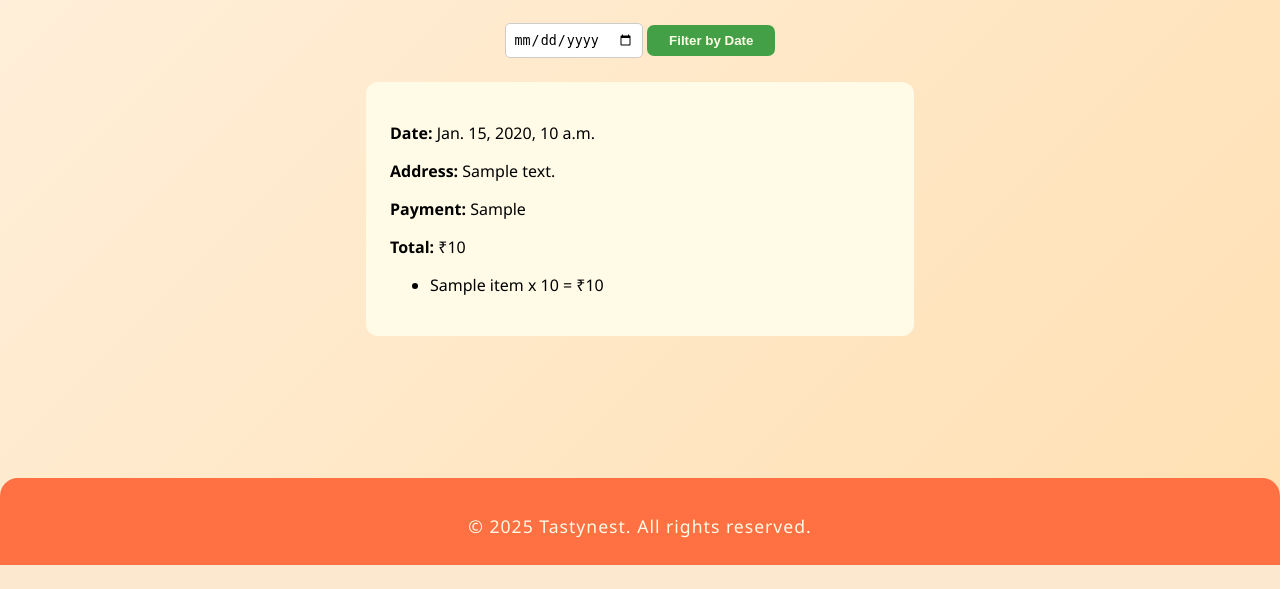
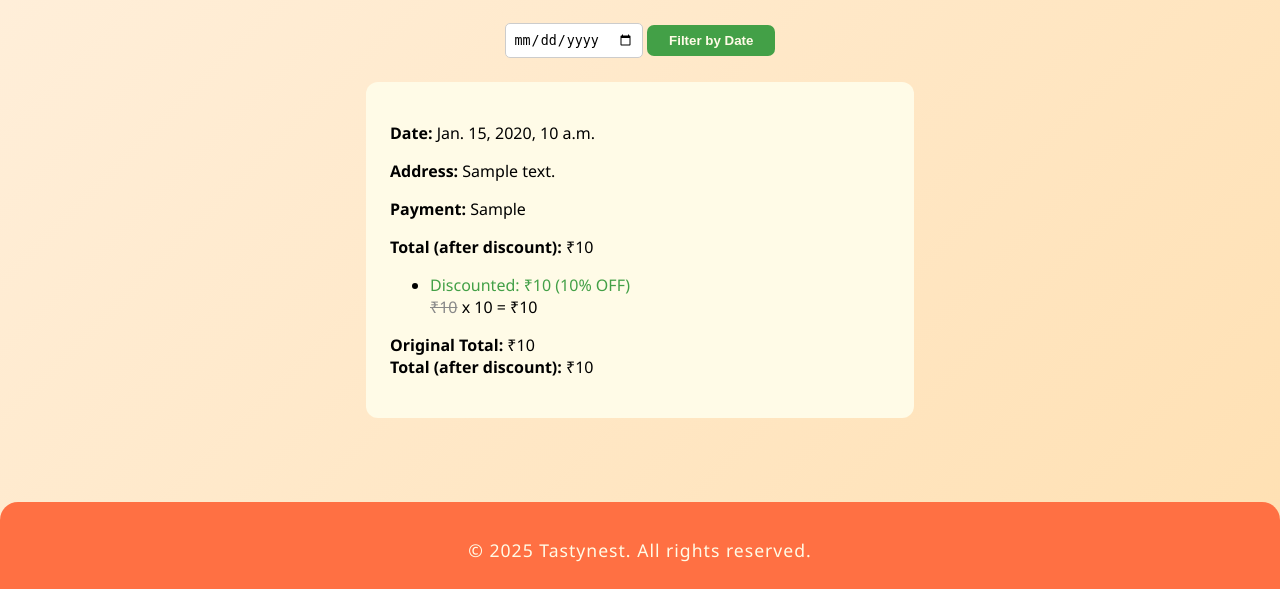
Before and after one commit to Manojmani123/Tastynest, a Django app: template main/templates/myorders.html in a window 1280 px wide. Shown: the part 1229-1818 px from the top of the page. Before the commit the page ends 1794 px from the top, so only its background shows below. Run offline with Django 4.2, Linux system fonts and the light colour scheme; the template is opened without the code that fills it: most values are stand-ins (such as "Sample title", 1, 10 or a date in 2020).

Commit message:
initial commit

```diff
--- a/main/models.py
+++ b/main/models.py
@@ -47,3 +47,4 @@ class Item(models.Model):
     name = models.CharField(max_length=100)
     price = models.IntegerField()
     category = models.CharField(max_length=100, blank=True, null=True)
+    discount = models.IntegerField(default=0)  # Discount in percent (e.g., 10 for 10%)
--- a/main/templates/admin_manage_items.html
+++ b/main/templates/admin_manage_items.html
@@ -43,6 +43,9 @@
         <div style="margin-bottom:12px;">
             <input type="text" name="category" placeholder="Category (optional)" style="width:100%; padding:8px; border-radius:5px; border:1px solid #ccc;">
         </div>
+        <div style="margin-bottom:12px;">
+            <input type="number" name="discount" placeholder="Discount (%)" min="0" max="100" style="width:100%; padding:8px; border-radius:5px; border:1px solid #ccc;">
+        </div>
         <button type="submit" style="background:#43a047; color:#fffbe7; border:none; border-radius:5px; padding:8px 24px; font-weight:600; cursor:pointer;">
             Add Item
         </button>
--- a/main/templates/myorders.html
+++ b/main/templates/myorders.html
@@ -19,12 +19,24 @@
             <p><strong>Date:</strong> {{ order.created_at }}</p>
             <p><strong>Address:</strong> {{ order.address }}</p>
             <p><strong>Payment:</strong> {{ order.payment_type }}</p>
-            <p><strong>Total:</strong> ₹{{ order.total }}</p>
+            <p><strong>Total (after discount):</strong> ₹{{ order.total }}</p>
             <ul>
                 {% for item in order.items_list %}
-                    <li>{{ item.name }} x {{ item.quantity }} = ₹{{ item.total }}</li>
+                    <li>
+                        {% if item.discount and item.discount > 0 %}
+                            <span style="color:#43a047;">Discounted: ₹{{ item.discounted_price }} ({{ item.discount }}% OFF)</span><br>
+                            <span style="text-decoration:line-through; color:#888;">₹{{ item.price }}</span>
+                        {% else %}
+                            ₹{{ item.price }}
+                        {% endif %}
+                        x {{ item.quantity }} = ₹{{ item.total }}
+                    </li>
                 {% endfor %}
             </ul>
+            <p>
+                <strong>Original Total:</strong> ₹{{ order.original_total }}<br>
+                <strong>Total (after discount):</strong> ₹{{ order.total }}
+            </p>
         </div>
     {% endfor %}
 {% else %}
```
Also changed, not shown: main/templates/menu.html (+6 -1 lines), main/views.py (+15 -8 lines), db.sqlite3, main/migrations/0005_item_discount.py (added).
